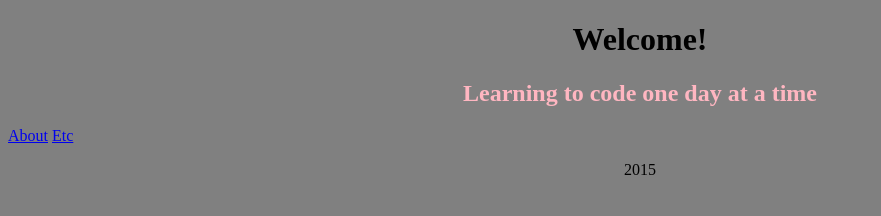
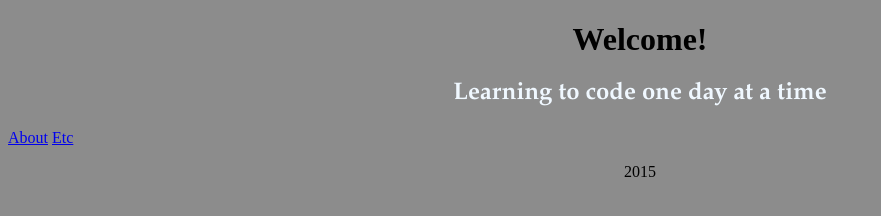
Before and after one commit to varodgers/varodgers.github.io, a plain HTML site: page index.html in a window 1280 px wide. Shown: the whole page, without its empty margins (0-881 px from the left). Drawn offline with Linux system fonts and the light colour scheme.

Commit message:
Changed colors, fonts, added a:hover

```diff
--- a/style.css
+++ b/style.css
@@ -3,9 +3,21 @@ h1, h2, footer {
 
 }
 
-h2{
-    color:lightpink
+h2 {
+    /*color:#FF5CD6;
+    color:#EFBCC9;*/
+
+    color:aliceblue;
+
+    font-family: Garamond, serif;
 }
-body{
-    background-color: gray;
+body {
+    background-color: #8C8C8C;
 }
+
+a:hover {
+    /*color: #FFBCC0;*/
+    color: plum;
+	font-weight: lighter;
+	text-decoration: none;
+}
```
